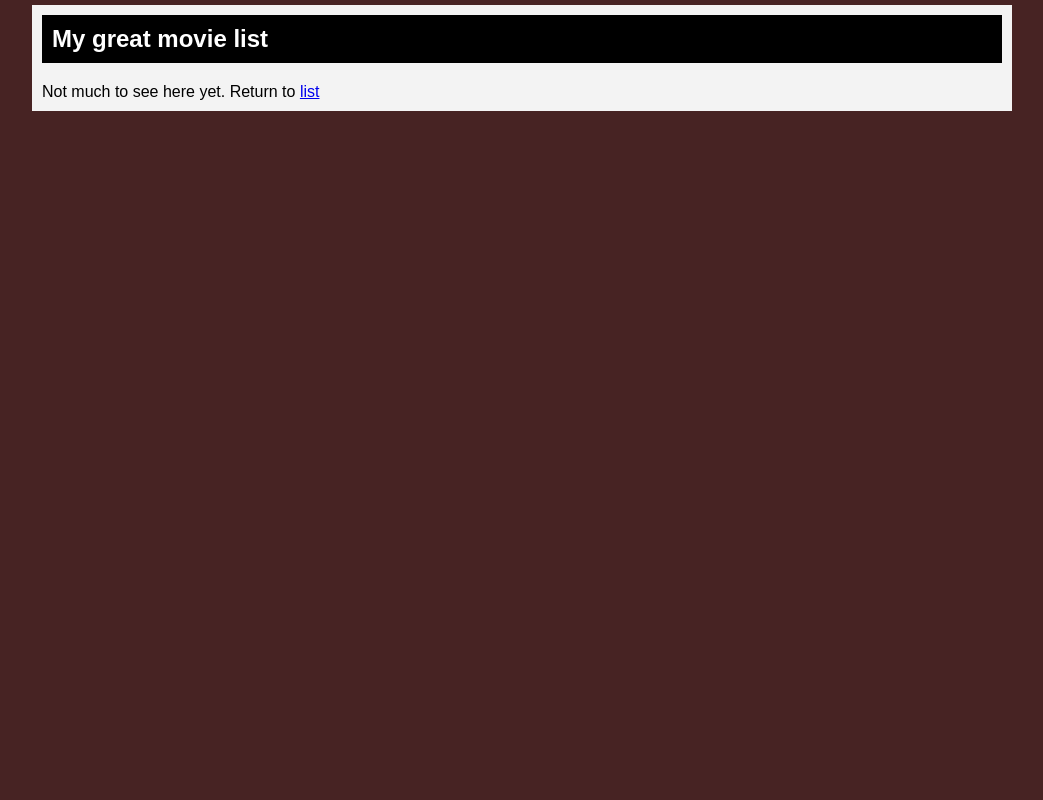
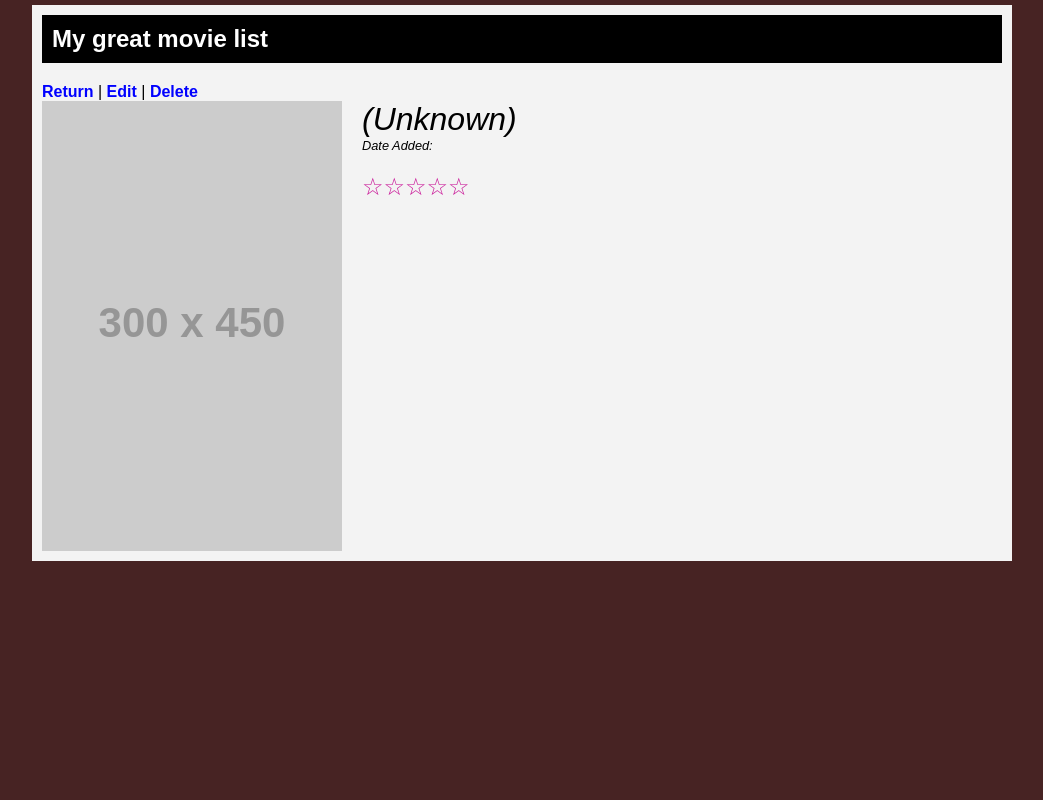
Before and after one commit to pmeth/moviedemo, a PHP site: page /detail.php?id= in a window 1280 px wide. Shown: the whole page, without its empty margins (118-1161 px from the left). Run offline with PHP 8.4, Linux system fonts and the light colour scheme; tables that the repository leaves empty hold one stand-in row (values such as "Sample post"); grey boxes labelled with a size stand in for pictures from a placeholder-image service; some libraries are stand-ins or nearby versions.

Commit message:
filling in add, edit, delete functions

```diff
--- a/css/base.css
+++ b/css/base.css
@@ -2,6 +2,7 @@ body {
   margin: 5px;
   font-family: arial, helvetica, sans;
   background-color: #472323;
+  text-align: center;
 }
 
 #container {
@@ -9,6 +10,7 @@ body {
   width: 960px;
   margin: auto;
   background-color: #F3F3F3;
+  text-align: left;
 }
 
 h2 {
@@ -22,6 +24,7 @@ h2 {
 a.addnew {
   font-weight: bold;
   text-decoration: none;
+  color: blue;
 }
 
 a.addnew:hover {
@@ -36,7 +39,7 @@ a.listitem {
   display: block;
   padding: 5px;
   text-decoration: none;
-  color: inherit;
+  color: black;
 }
 
 a.listitem:hover {
@@ -52,6 +55,7 @@ a.listitem .rating {
 a.listitem img {
   float: left;
   margin-right: 10px;
+  border: 0;
 }
 
 a.listitem .title {
@@ -80,7 +84,7 @@ a.listitem .date-added {
    text-align: right;
 }
 
-#add_movie #name {
+#add_movie #title {
    width: 300px;
 }
 
@@ -88,6 +92,43 @@ a.listitem .date-added {
    width: 80px;
 }
 
-#add_movie #thumb, #add_movie #image {
+#add_movie #image {
    width: 600px;
 }
+
+.detail .rating {
+  margin-top: 20px;
+  font-size: 1.5em;
+  color: #CA1C9A;
+}
+
+.detail img {
+  float: left;
+  margin-right: 20px;
+}
+
+.detail .title {
+  font-weight: bold;
+  font-size: 2em;
+}
+
+.detail span.year {
+  font-weight: normal;
+  font-style: italic;
+}
+
+.detail .date-added {
+  font-size: 0.8em;
+  font-style: italic;
+}
+.message {
+   text-align: center;
+}
+
+.message span {
+   background-color: #C0E7C0;
+   padding: 5px;
+   color: green;
+   font-weight: bold;
+   border: 1px solid green;
+}
--- a/detail.php
+++ b/detail.php
@@ -1,13 +1,43 @@
-<html>
-<head>
-<title></title>
-<link type="text/css" rel="stylesheet" href="css/base.css">
-</head>
-<body>
-<div id="container">
-<h2>My great movie list</h2>
-Not much to see here yet. Return to <a href='index.php'>list</a>
+<?php
+require 'includes/bootstrap.php';
+require 'includes/header.php';
+?>
+<a class='addnew' href='index.php'>Return</a> |
+<a class='addnew' href='edit.php?id=<?php echo $_GET['id']; ?>'>Edit</a> |
+<a class='addnew' href='delete.php?id=<?php echo $_GET['id']; ?>'>Delete</a>
 <div class="clearfix"></div>
-</div>
-</body>
-</html>
+<?php
+
+$id = $_GET['id'];
+$stmt = $db->prepare('SELECT title, year, image, rating, date_added FROM movies WHERE id=?');
+$stmt->bind_param('i', $id);
+$stmt->execute();
+$stmt->bind_result($title, $year, $image, $rating, $date_added);
+$row = $stmt->fetch();
+if (empty($image)) {
+   $image = 'http://dummyimage.com/300x450/000/fff?text=No+Image';
+}
+
+if (empty($year)) {
+   $year = 'Unknown';
+}
+$staroff = '&#9734';
+$staron = '&#9733';
+$star = array(
+  '1' => $staroff,
+  '2' => $staroff,
+  '3' => $staroff,
+  '4' => $staroff,
+  '5' => $staroff,
+);
+for ($i = 1; $i <= $rating; $i++) {
+  $star[$i] = $staron;
+}
+echo "<div class='detail'>";
+echo "<img height='450' src='$image' alt='$title'>";
+echo "<div class='title'>$title <span class='year'>($year)</span></div>";
+echo "<div class='date-added'>Date Added: $date_added</div>";
+echo "<div class='rating'>$star[1]$star[2]$star[3]$star[4]$star[5]</div>";
+echo "</div>";
+
+require 'includes/footer.php';
--- /dev/null
+++ b/includes/footer.php
@@ -0,0 +1,4 @@
+<div class="clearfix"></div>
+</div>
+</body>
+</html>
--- /dev/null
+++ b/includes/header.php
@@ -0,0 +1,8 @@
+<html>
+<head>
+<title>My great movie list</title>
+<link type="text/css" rel="stylesheet" href="css/base.css">
+</head>
+<body>
+<div id="container">
+<h2>My great movie list</h2>
```
Also changed, not shown: add.php (+8 -17 lines), add_handler.php (added, +8 -0 lines), delete.php (added, +25 -0 lines), delete_handler.php (added, +13 -0 lines), edit.php (added, +40 -0 lines), edit_handler.php (added, +8 -0 lines), index.php (+18 -17 lines).
